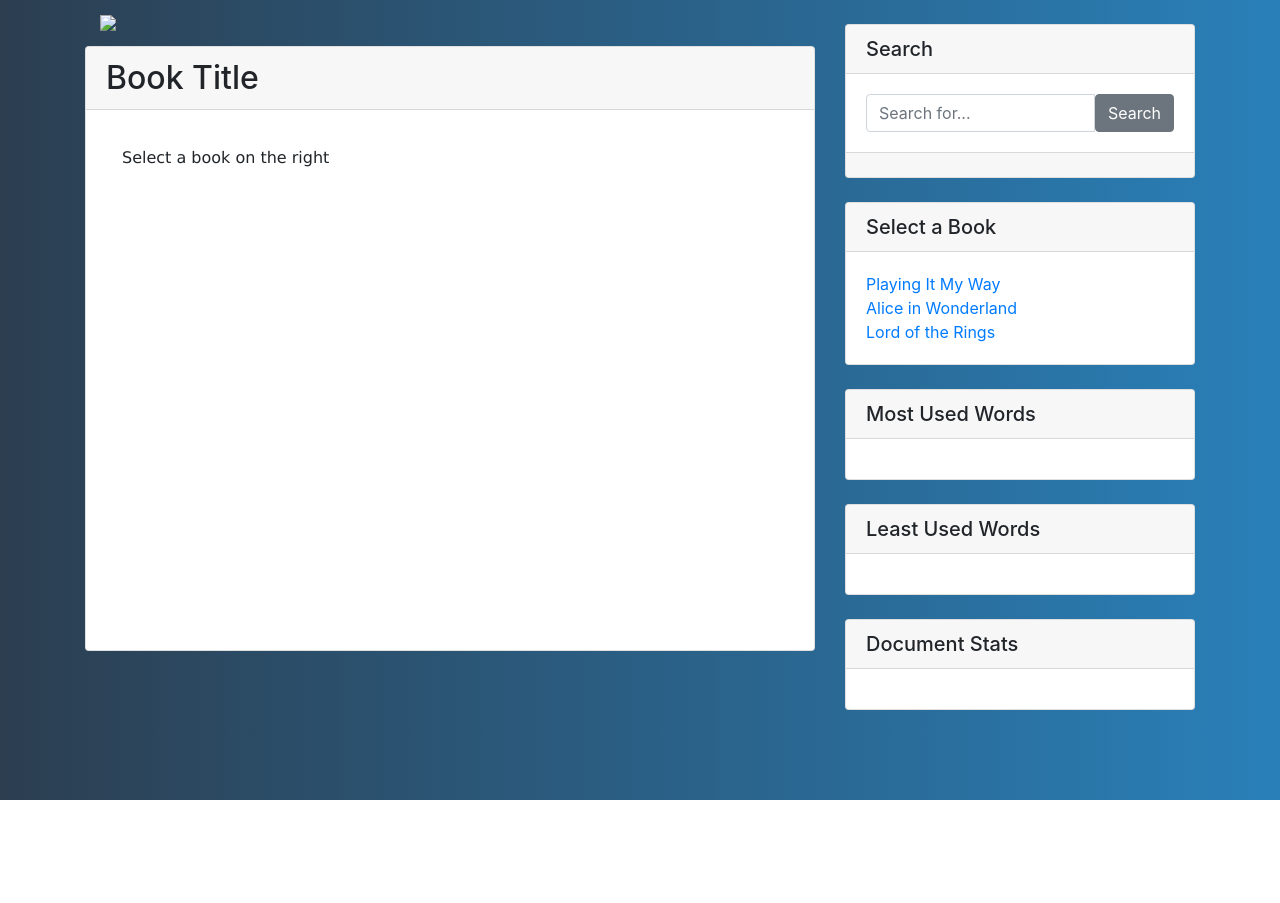
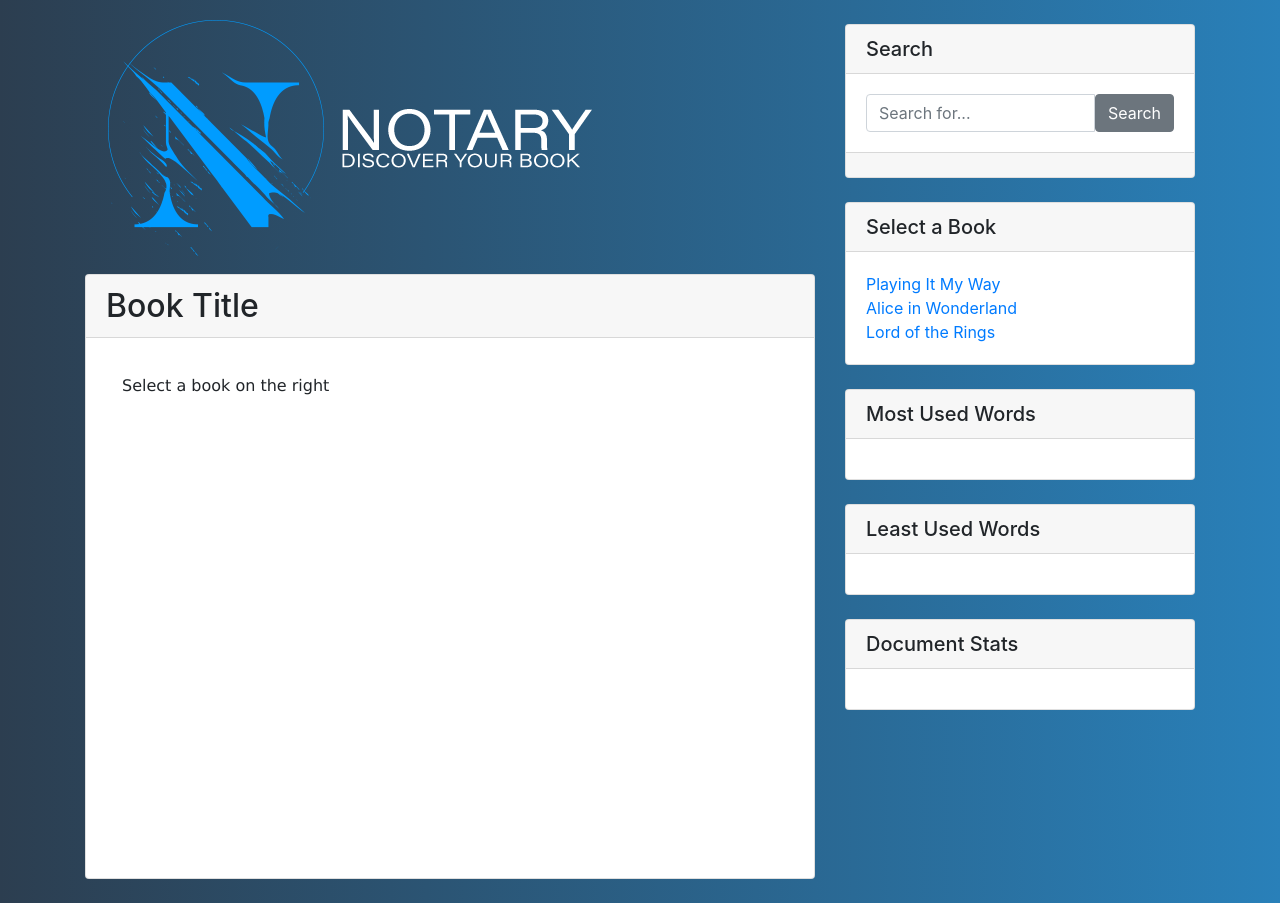
Before and after one commit to keshavmundhe477/Notary, a plain HTML site: page index.html in a window 1280 px wide. Before the commit the page ends 800 px from the top, so only its background shows below. Drawn offline with nearby package versions, Linux system fonts and the light colour scheme; the site is published under a folder, as on GitHub Pages, so addresses that start at the root find nothing.

Commit message:
Update index.html

```diff
--- a/index.html
+++ b/index.html
@@ -22,7 +22,7 @@
     <div class="row">
       <!--Main Content Area-->
       <div class="col-md-8">
-        <img src="/images/NotoryLogowhiteMed.png" class="responsive">
+        <img src="images/NotoryLogowhiteMed.png" class="responsive">
         <div class="card mb-4">
           <h2 class="card-header" id="fileName">Book Title</h2>
           <div class="card-body">
```
